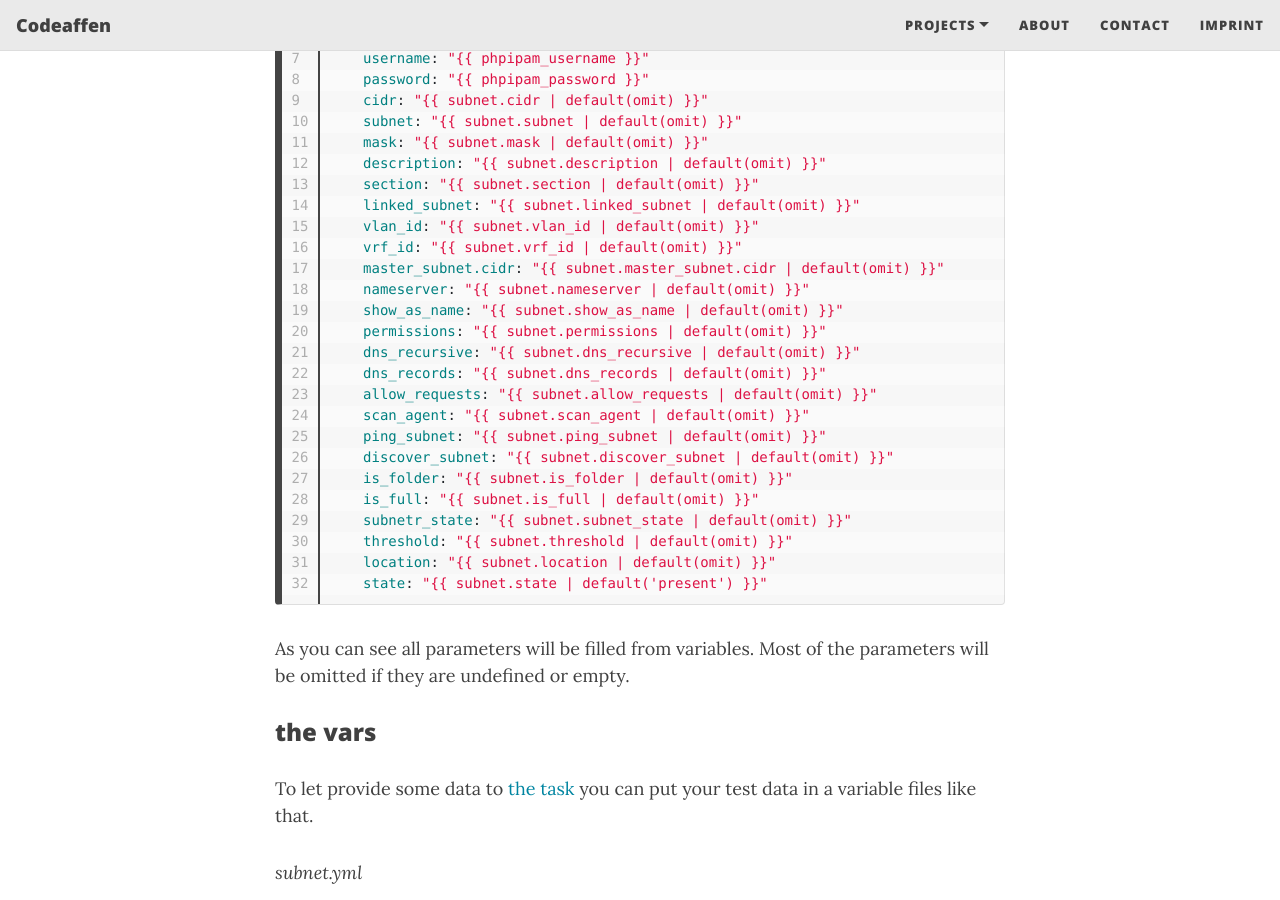
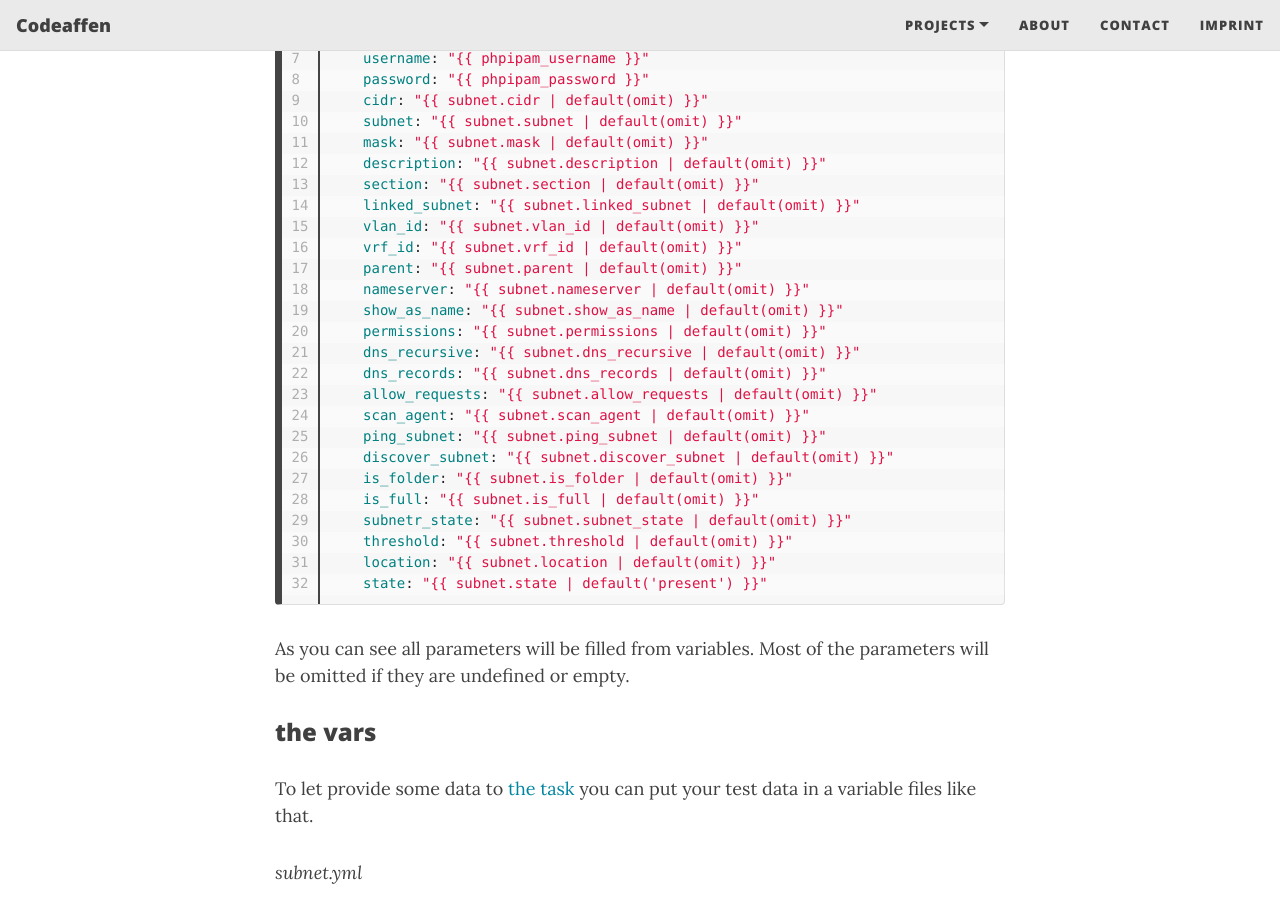
Before and after one commit to codeaffen/codeaffen.org, a Jekyll site: the page built from projects/phpipam-ansible-modules.md, in a window 1280 px wide and 900 px high, scrolled down 2814 px. Built offline with Jekyll 4.4.1, drawn with Linux system fonts in a browser that asks for light colours; nearby versions of some CDN libraries; comment, search, counter and statistics services are not loaded.

Commit message:
use parent instead of master_subnet_cidr

```diff
--- a/projects/phpipam-ansible-modules.md
+++ b/projects/phpipam-ansible-modules.md
@@ -103,7 +103,7 @@ tests/
     linked_subnet: "{{ subnet.linked_subnet | default(omit) }}"
     vlan_id: "{{ subnet.vlan_id | default(omit) }}"
     vrf_id: "{{ subnet.vrf_id | default(omit) }}"
-    master_subnet.cidr: "{{ subnet.master_subnet.cidr | default(omit) }}"
+    parent: "{{ subnet.parent | default(omit) }}"
     nameserver: "{{ subnet.nameserver | default(omit) }}"
     show_as_name: "{{ subnet.show_as_name | default(omit) }}"
     permissions: "{{ subnet.permissions | default(omit) }}"
```
